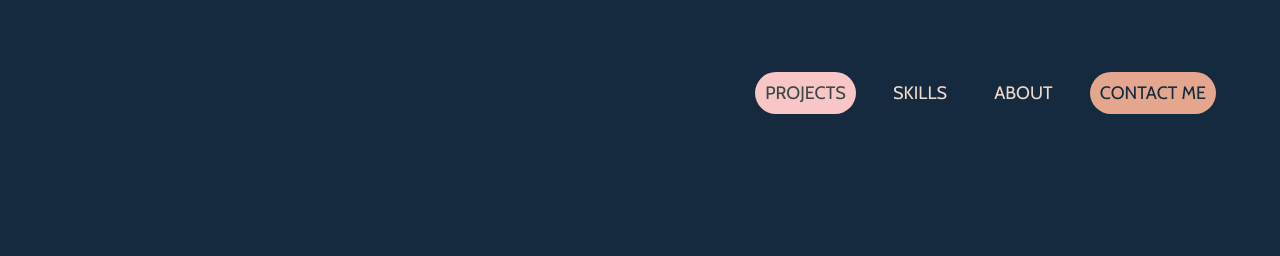
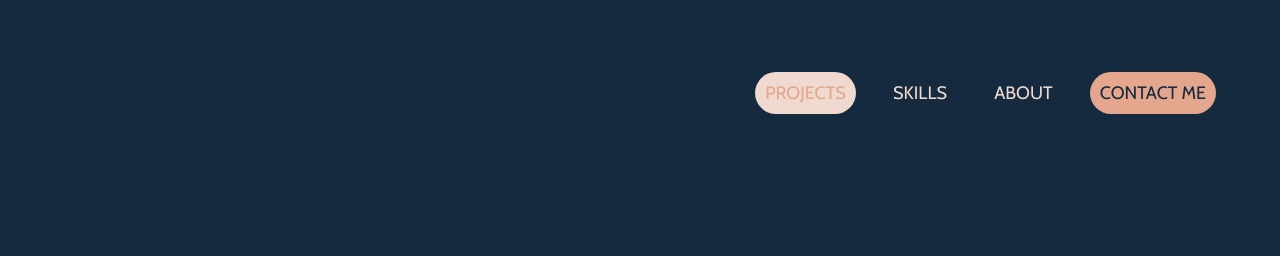
Before and after one commit to laurel-m/laurel-elizabeth-portfolio, a website built with Parcel: page index.html in a window 1280 px wide. In both pictures the pointer is over the link "PROJECTS". Shown: the top 256 px of the page. Built offline with nearby package versions, Linux system fonts and the light colour scheme; files whose address does not match are found by name; a web font is replaced by a local one.

Commit message:
Adjusted spacing in projects section

```diff
--- a/css/main.css
+++ b/css/main.css
@@ -876,7 +876,7 @@ footer .social-icons {
   /* ===== Portfolio ===== */
 
   .portfolio-wrapper {
-    justify-content: space-around;
+    justify-content: space-between;
   }
 
   .home-portfolio-piece {
@@ -1144,8 +1144,8 @@ footer .social-icons {
 
   nav ul li a:hover,
   nav #contact-link:hover {
-    background-color: #F8C6C6;
-    color: #374942;
+    background-color: #f0d9ce;
+    color: #e3a78e;
     padding: 10px 10px;
     border-radius: 30px;
   }
```
Also changed, not shown: img/profile-1.png (added).
